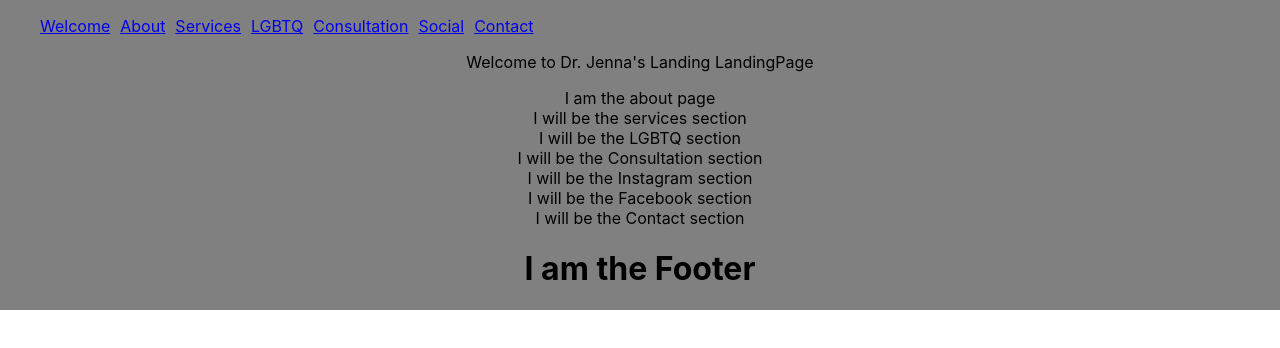
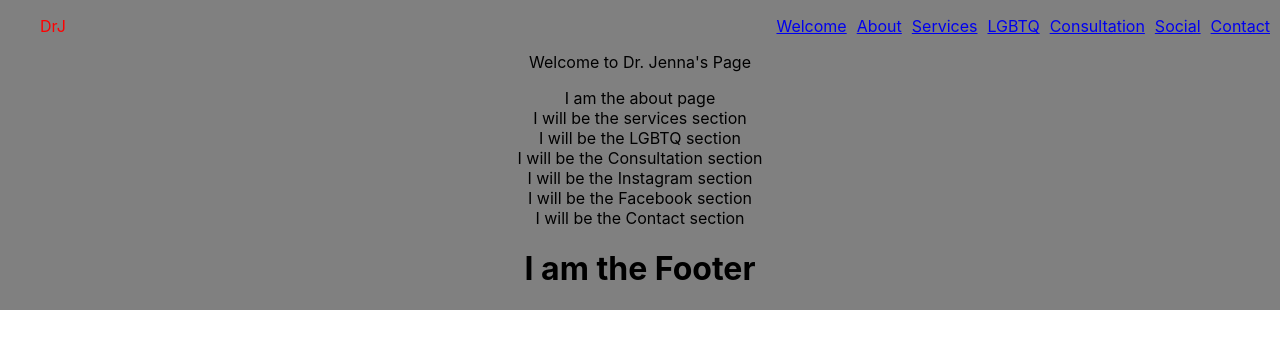
Before and after one commit to brac/drjenna, a React (Create React App) app: page / in a window 1280 px wide. Shown: the top 348 px of the page. Built offline with nearby package versions, Linux system fonts and the light colour scheme.

Commit message:
navbar stlying, rename landingPage to welcome

```diff
--- a/src/components/NavMenu.tsx
+++ b/src/components/NavMenu.tsx
@@ -4,7 +4,8 @@ import './NavStyles.sass'
 const NavMenu = () => {
   return (
     <div className="nav">
-    	<ul className="nav-list">
+      <ul className="nav-list">
+        <li className="nav-logo">DrJ</li>
         <li><a href="#welcome">Welcome</a></li>
         <li><a href="#about">About</a></li>
         <li><a href="#services">Services</a></li>
--- a/src/components/NavStyles.sass
+++ b/src/components/NavStyles.sass
@@ -3,8 +3,11 @@
 
 .nav-list
   display: flex
-  flex-direction: row
   list-style-type: none
 
 .nav-list li
   padding-right: 10px
+
+.nav-logo
+  flex: 1
+  text-align: left
--- a/src/components/body.tsx
+++ b/src/components/body.tsx
@@ -1,6 +1,6 @@
 import React from 'react';
 import NavMenu from './navMenu'
-import LandingPage from './landingPage'
+import Welcome from './welcome'
 import About from './about'
 import Services from './services'
 import LGBTQ from './lgbtq'
@@ -13,7 +13,7 @@ const Body= () => {
   return (
     <div className="sections">
       <NavMenu/>
-      <LandingPage/>
+      <Welcome/>
       <About/>
       <Services/>
       <LGBTQ/>
--- a/src/components/landingPage.tsx
+++ /dev/null
@@ -1,11 +0,0 @@
-import React from 'react'
-
-const LandingPage = () => {
-  return(
-    <div>
-      <p>Welcome to Dr. Jenna's Landing LandingPage</p>
-    </div>
-  )
-}
-
-export default LandingPage
--- /dev/null
+++ b/src/components/welcome.tsx
@@ -0,0 +1,11 @@
+import React from 'react'
+
+const Welcome = () => {
+  return(
+    <div>
+      <p>Welcome to Dr. Jenna's Page</p>
+    </div>
+  )
+}
+
+export default Welcome
```
Also changed, not shown: 1 other file (tests, documents, lock files or other folders).
